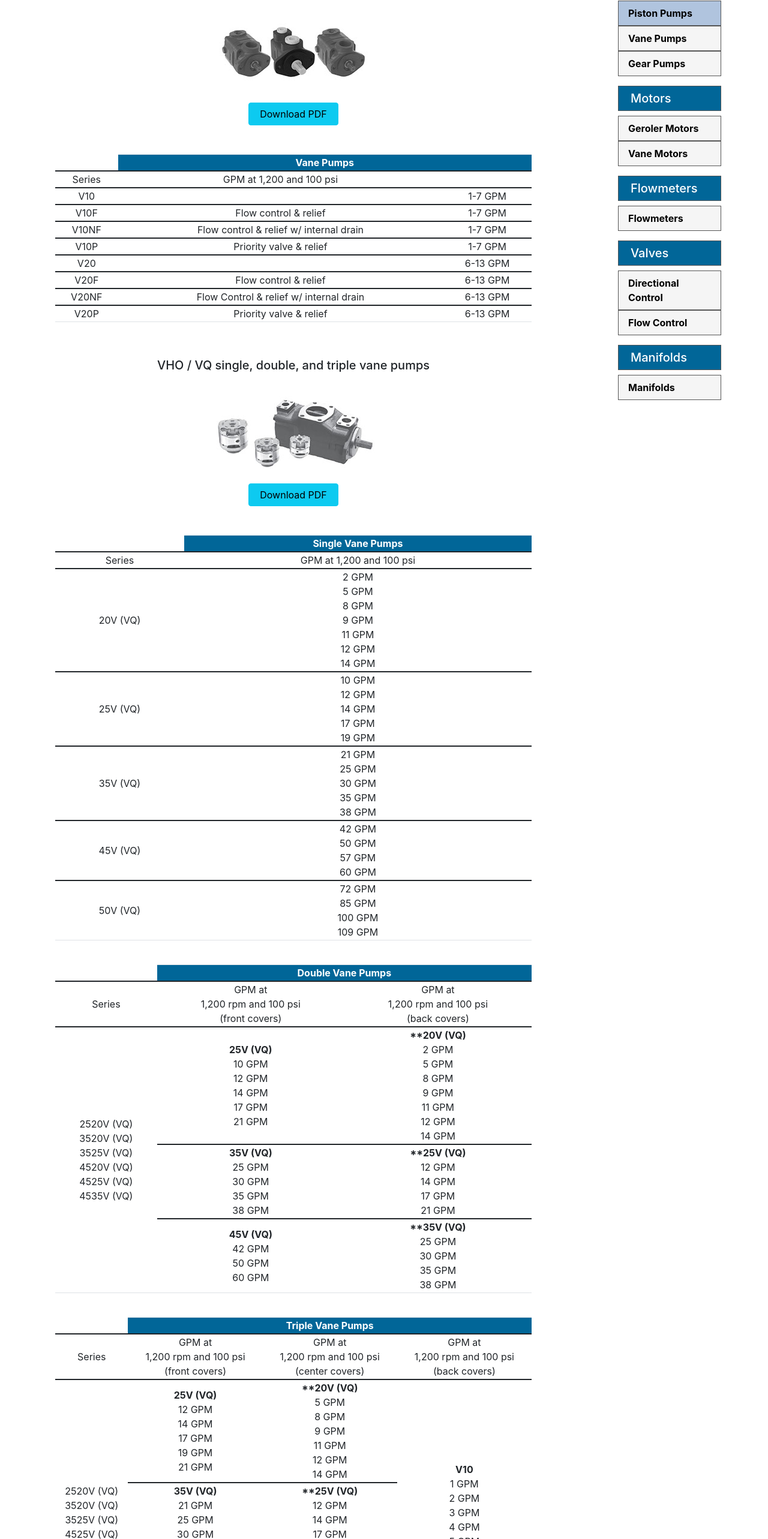
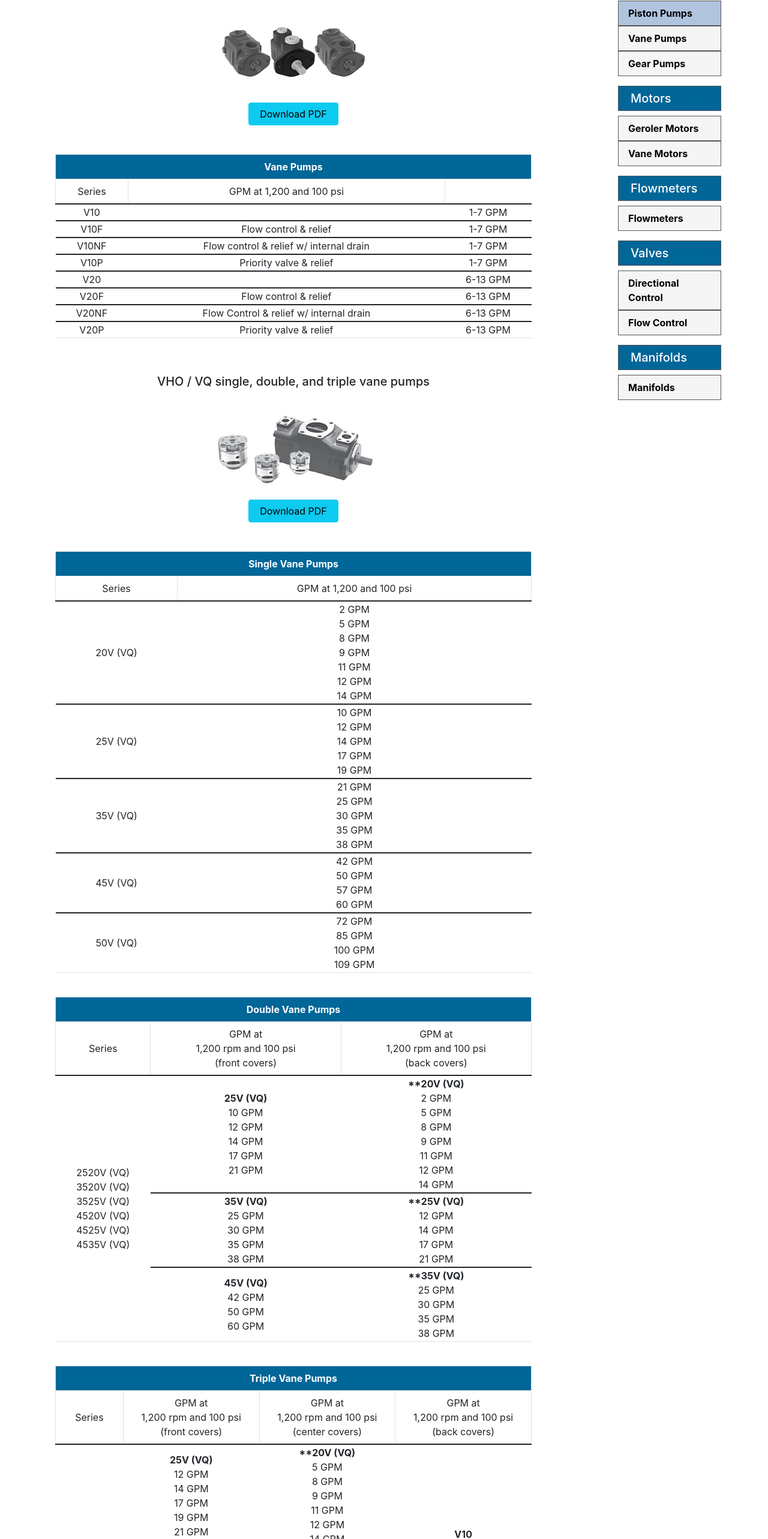
Before and after one commit to ZichKoding/elindo, a React (Create React App) app in the folder client/: page /Products/VanePumps in a window 1280 px wide. Shown: the part 193-2759 px from the top of the page at 60% size. Built offline with nearby package versions, Linux system fonts and the light colour scheme.

Commit message:
Fixed some of the table css in piston pumps and vane pumps

```diff
--- a/client/src/pages/VanePumps.js
+++ b/client/src/pages/VanePumps.js
@@ -13,14 +13,15 @@ function VanePumps() {
               <a href={require("../assets/pdf files/v10-v20-vane-pump-catalog.pdf")} className="btn btn-info">Download PDF</a> <br/> <br/>
 
               <table className="table table-hover table-striped table-bordered">
+                <thead>
                   <tr>
-                  <thead />
                     <th colspan="3" className="product-title-table-text">Vane Pumps</th>
                   </tr>
                   <tr className="inside-table-text">
                     <td>Series</td>
                     <td>GPM at 1,200 and 100 psi</td>
                   </tr>
+                </thead>
 
                 <tr className="inside-table-text">
                   <td>V10</td>
@@ -71,8 +72,8 @@ function VanePumps() {
               <a href={require("../assets/pdf files/vho-vq-hydraulic-pumps-catalog.pdf")} className="btn btn-info">Download PDF</a> <br/> <br/>
 
               <table className="table table-hover table-striped table-bordered">
+                <thead>
                   <tr>
-                  <thead />
                     <th colspan="2" className="product-title-table-text">Single Vane Pumps</th>
                   </tr>
 
@@ -80,6 +81,7 @@ function VanePumps() {
                     <td>Series </td>
                     <td>GPM at 1,200 and 100 psi</td>
                   </tr>
+                </thead>
 
                 <tr className="inside-table-text">
                   <td>20V (VQ)</td>
@@ -138,8 +140,8 @@ function VanePumps() {
               </table>
               <br />
               <table className= "table table-hover table-striped table-bordered">
+                <thead>
                   <tr>
-                  <thead />
                     <th colspan="3" className="product-title-table-text">Double Vane Pumps</th>
                   </tr>
 
@@ -148,10 +150,12 @@ function VanePumps() {
                     <td>GPM at <br /> 1,200 rpm and 100 psi <br /> (front covers)</td>
                     <td>GPM at <br /> 1,200 rpm and 100 psi <br /> (back covers) </td>
                   </tr>
+                </thead>
 
                 <tr className="inside-table-text">
 
-                  <td rowspan="3">2520V (VQ)<br />
+                  <td rowspan="3">
+                    2520V (VQ)<br />
                     3520V (VQ) <br />
                     3525V (VQ)<br />
                     4520V (VQ)<br />
@@ -206,8 +210,8 @@ function VanePumps() {
               </table>
               <br />
               <table className= "table table-hover table-striped table-bordered">
+                <thead>
                   <tr>
-                  <thead />
                     <th colspan="4" className="product-title-table-text"> Triple Vane Pumps</th>
                   </tr>
                   <tr className="inside-table-text">
@@ -216,6 +220,7 @@ function VanePumps() {
                     <td>GPM at <br /> 1,200 rpm and 100 psi <br /> (center covers) </td>
                     <td>GPM at <br /> 1,200 rpm and 100 psi <br /> (back covers) </td>
                   </tr>
+                </thead>
 
                 <tr className="inside-table-text">
                   <td rowspan="3">
@@ -302,8 +307,8 @@ function VanePumps() {
               <a href={require("../assets/pdf files/variable-vane-pump-catalog.pdf")} className="btn btn-info">Download PDF</a> <br/> <br/>
 
               <table className= "table table-hover table-striped table-bordered ">
+                <thead>
                   <tr>
-                  <thead />
                     <th colspan="7" className="product-title-table-text"> Variable Displacement Vane Pumps</th>
                   </tr>
 
@@ -316,6 +321,7 @@ function VanePumps() {
                     <td> Displacement <br /> cu in²</td>
                     <td> input HP at <br /> max psi <br /> & 1800 rpm </td>
                   </tr>
+                </thead>
 
                 <tr className="inside-table-text">
                   <td>
```
Lines whose indentation alone changed are shown as unchanged.
